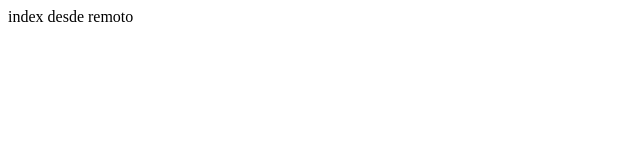
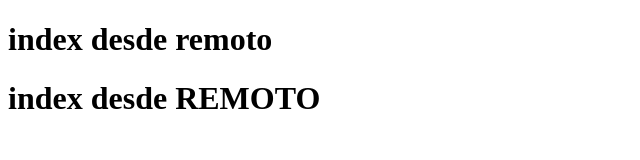
Before and after one commit to vvalverde76/03_14_sincronizacion_remoto, a plain HTML site: page index.html in a window 1280 px wide. Shown: the whole page, without its empty margins (0-640 px from the left). Drawn offline with Linux system fonts and the light colour scheme.

Commit message:
correccion de titulo

```diff
--- a/index.html
+++ b/index.html
@@ -7,6 +7,7 @@
     <title>Document</title>
 </head>
 <body>
-    <t1>index desde remoto</t1>
+    <h1>index desde remoto</h1>
+    <h1>index desde REMOTO</h1>
 </body>
 </html>
```
